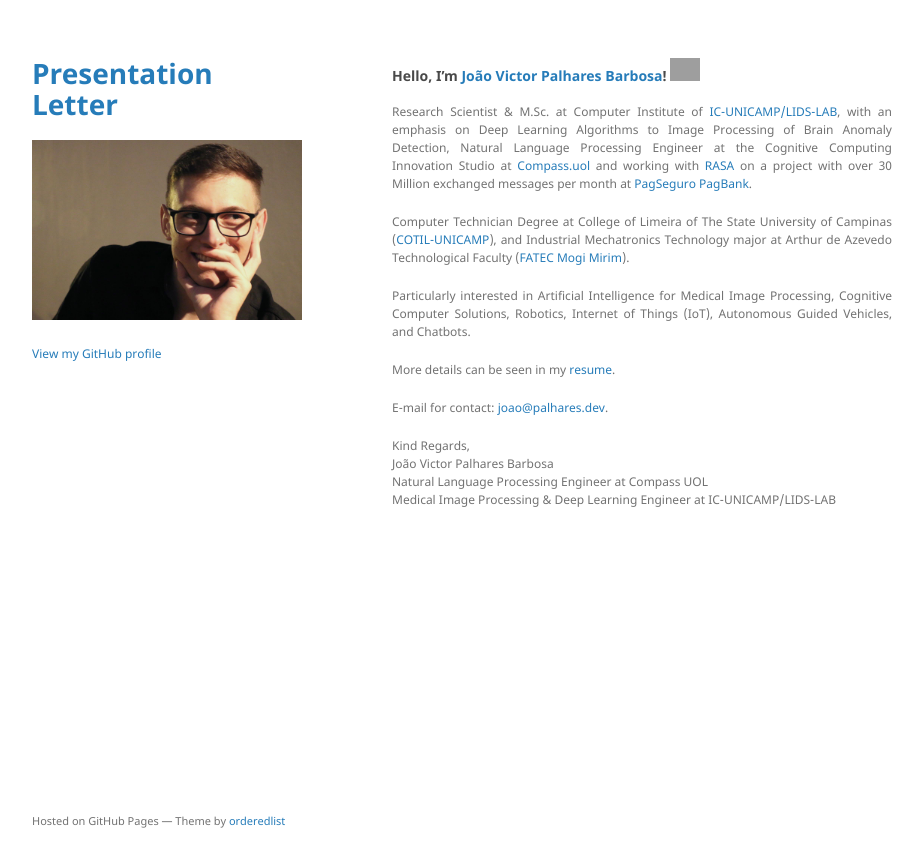
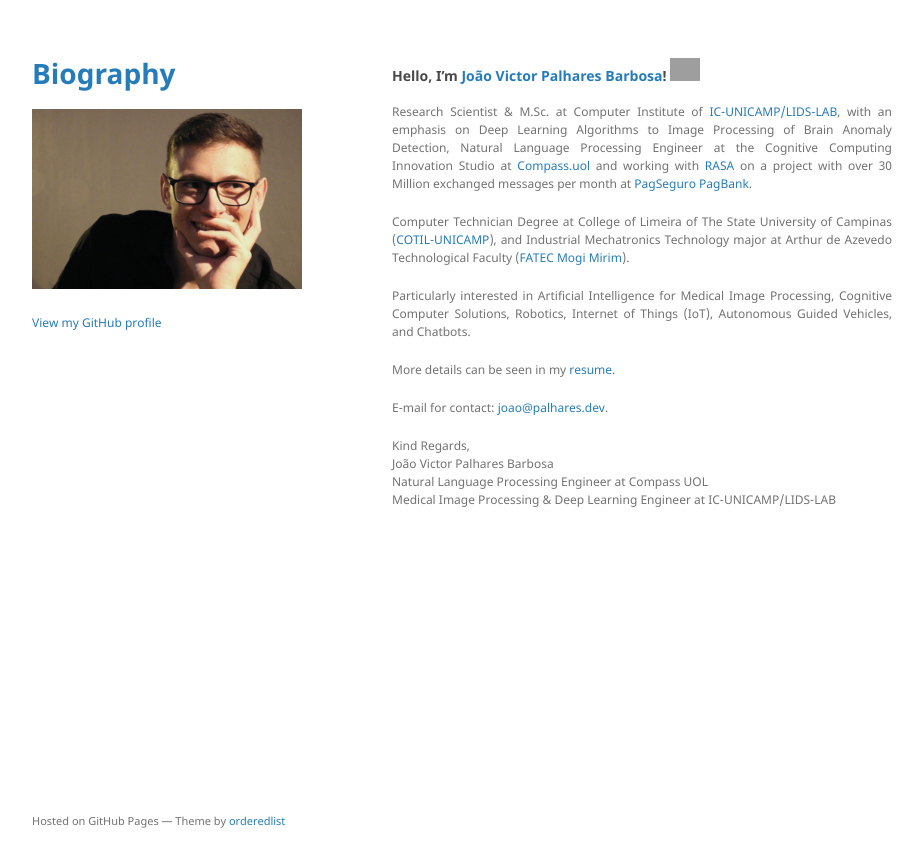
Before and after one commit to joaoavanzini/joaoavanzini.github.io, a Jekyll site: the page built from index.md, in a window 1280 px wide. Shown: the top 867 px of the page, without its empty margins (178-1101 px from the left). Built offline with Jekyll 4.4.1, drawn with Linux system fonts in a browser that asks for light colours; the repository's description, which GitHub fills in, is left out; our own code applies the rules of GitHub Pages for plain Markdown files; grey boxes are pictures that could not be loaded.

Commit message:
Atualizando o perfil

```diff
--- a/_config.yml
+++ b/_config.yml
@@ -1,4 +1,4 @@
-title: Presentation Letter
+title: Biography
 logo: /assets/img/joao_victor.jpg
 description: ""
 show_downloads: true
```
